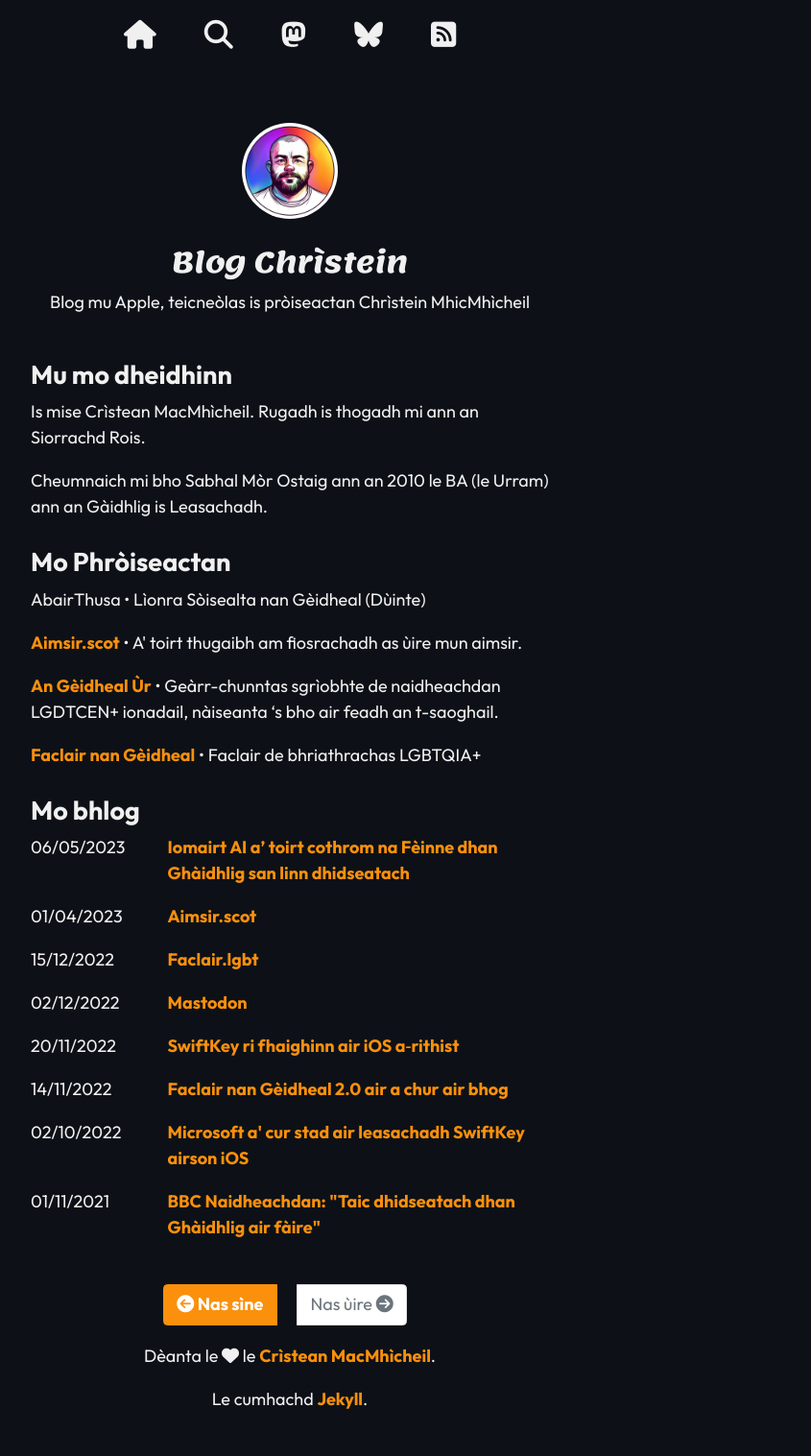
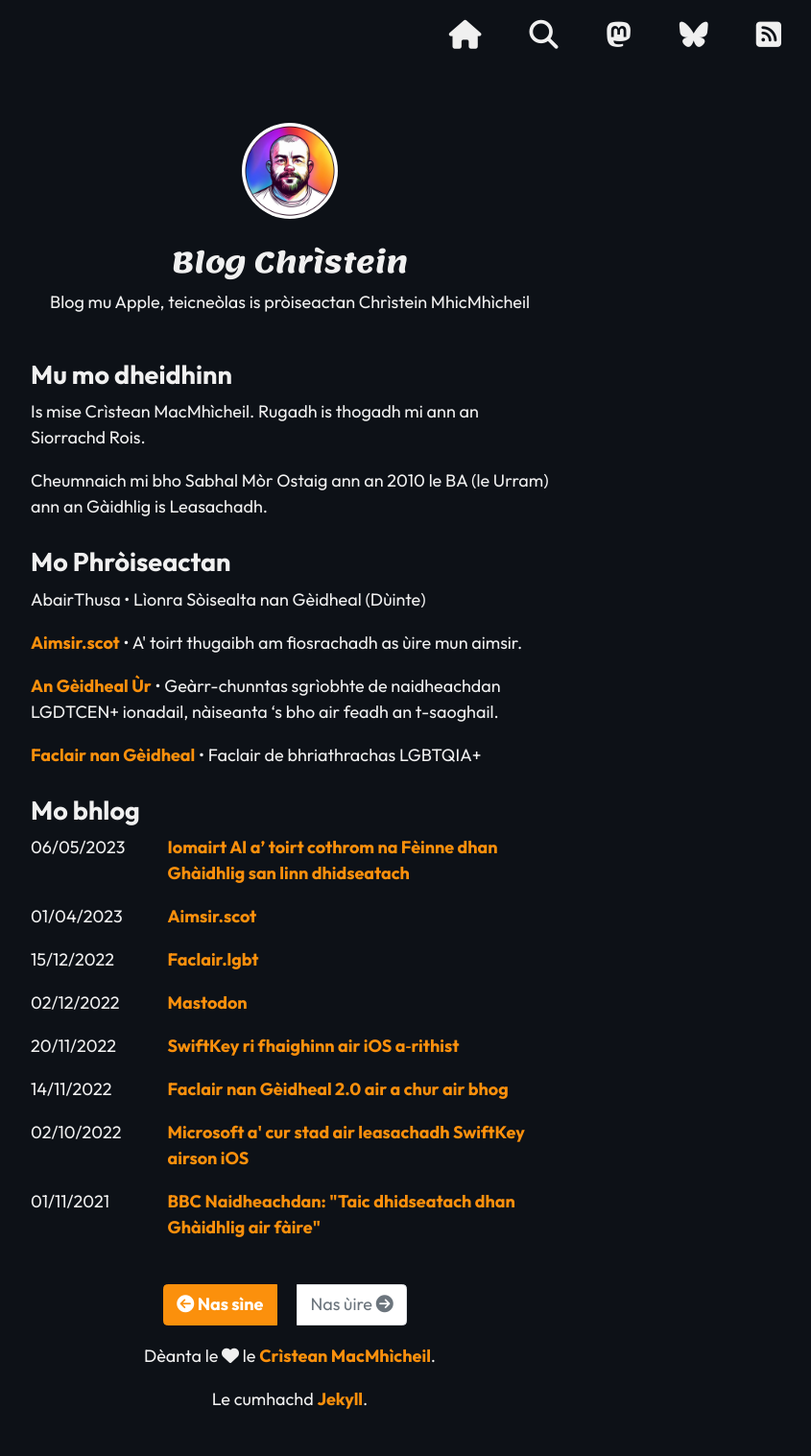
Before and after one commit to angeidheal/angeidheal.github.io, a Jekyll site: the page built from index.html, in a window 1280 px wide. Shown: the whole page at 96% size, without its empty margins (338-1183 px from the left). Built offline with Jekyll 4.4.1, drawn with Linux system fonts in a browser that asks for light colours; nearby versions of some CDN libraries; the list of posts is cut into pages by our own code.

Commit message:
Update navigation.html

```diff
--- a/_includes/navigation.html
+++ b/_includes/navigation.html
@@ -12,8 +12,8 @@
       <span class="navbar-toggler-icon"></span>
     </button>
 
-    <div class="collapse navbar-collapse justify-content-center" id="navbarSupportedContent">
-      <ul class="navbar-nav">
+    <div class="collapse navbar-collapse" id="navbarSupportedContent">
+      <ul class="navbar-nav ml-auto">
         {% for site in site.data.navbar %}
         <li class="nav-item">
           <h1 style="margin: 0 16px"><a class="nav-link" href="{{ site.url }}" title="{{ site.description }}">{{ site.title }}</a></h1>
```
